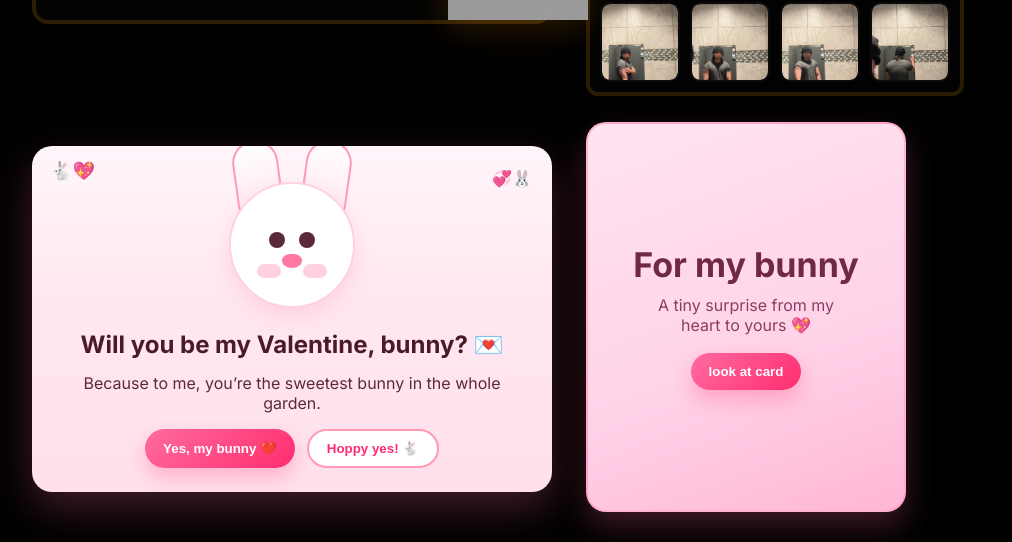
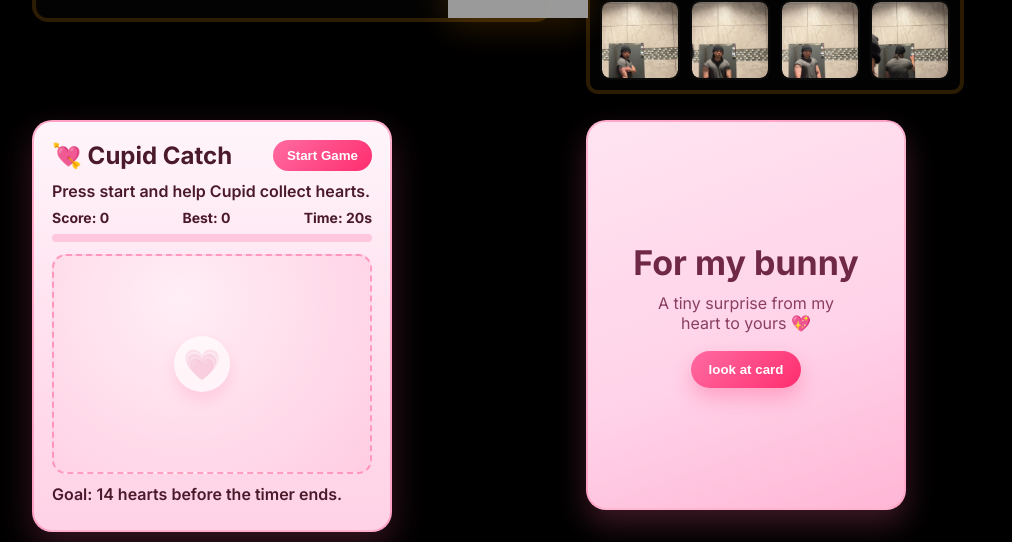
Before and after one commit to shengh318/forget_list, a Next.js app: page / in a window 1280 px wide. Shown: the part 255-797 px from the top of the page, without its empty margins (0-1012 px from the left). Built offline with nearby package versions, Linux system fonts and the light colour scheme; grey boxes are pictures that could not be loaded.

Commit message:
Add interactive Cupid Catch valentine mini-game

```diff
--- /dev/null
+++ b/src/app/components/ValentineGame.tsx
@@ -0,0 +1,108 @@
+"use client";
+
+import { useEffect, useMemo, useState } from "react";
+
+type Position = { x: number; y: number };
+
+const BOARD_WIDTH = 320;
+const BOARD_HEIGHT = 220;
+const TARGET_SIZE = 56;
+const GAME_SECONDS = 20;
+
+function randomPosition(): Position {
+  return {
+    x: Math.floor(Math.random() * (BOARD_WIDTH - TARGET_SIZE)),
+    y: Math.floor(Math.random() * (BOARD_HEIGHT - TARGET_SIZE)),
+  };
+}
+
+export default function ValentineGame() {
+  const [running, setRunning] = useState(false);
+  const [timeLeft, setTimeLeft] = useState(GAME_SECONDS);
+  const [score, setScore] = useState(0);
+  const [bestScore, setBestScore] = useState(0);
+  const [position, setPosition] = useState<Position>({ x: 120, y: 80 });
+
+  const goal = 14;
+  const won = !running && score >= goal;
+
+  useEffect(() => {
+    if (!running) return;
+
+    const interval = setInterval(() => {
+      setTimeLeft((prev) => {
+        if (prev <= 1) {
+          setRunning(false);
+          return 0;
+        }
+        return prev - 1;
+      });
+    }, 1000);
+
+    return () => clearInterval(interval);
+  }, [running]);
+
+  const feedback = useMemo(() => {
+    if (running) return "Catch as many hearts as you can!";
+    if (won) return "You won! Cupid approves this romance 💘";
+    if (score > 0) return "Time's up! Try again and beat your score.";
+    return "Press start and help Cupid collect hearts.";
+  }, [running, score, won]);
+
+  const startGame = () => {
+    setRunning(true);
+    setScore(0);
+    setTimeLeft(GAME_SECONDS);
+    setPosition(randomPosition());
+  };
+
+  const collectHeart = () => {
+    if (!running) return;
+    setScore((prev) => {
+      const next = prev + 1;
+      setBestScore((best) => Math.max(best, next));
+      return next;
+    });
+    setPosition(randomPosition());
+  };
+
+  const percent = Math.min(100, Math.round((score / goal) * 100));
+
+  return (
+    <section className="val-game" aria-label="Cupid Catch mini game">
+      <div className="val-game-header">
+        <h3>💘 Cupid Catch</h3>
+        <button className="val-game-btn" onClick={startGame}>
+          {running ? "Restart" : "Start Game"}
+        </button>
+      </div>
+
+      <p className="val-game-copy">{feedback}</p>
+
+      <div className="val-game-stats">
+        <span>Score: {score}</span>
+        <span>Best: {bestScore}</span>
+        <span>Time: {timeLeft}s</span>
+      </div>
+
+      <div className="val-game-bar" aria-hidden>
+        <div className="val-game-fill" style={{ width: `${percent}%` }} />
+      </div>
+
+      <div className="val-game-board" role="group" aria-label="Tap the moving heart target">
+        <button
+          type="button"
+          className="val-game-heart"
+          onClick={collectHeart}
+          style={{ transform: `translate(${position.x}px, ${position.y}px)` }}
+          aria-label="Catch heart"
+          disabled={!running}
+        >
+          💗
+        </button>
+      </div>
+
+      <p className="val-game-goal">Goal: 14 hearts before the timer ends.</p>
+    </section>
+  );
+}
--- a/src/app/globals.css
+++ b/src/app/globals.css
@@ -456,3 +456,93 @@ body {
 /* Single-border gallery: header inside component and grid without its own border */
 .gallery { border: 4px solid rgba(var(--accent-rgb),0.16); padding:10px; border-radius:12px; background: linear-gradient(180deg, rgba(255,255,255,0.01), rgba(255,255,255,0.006)); }
 .thumb-grid { padding:0; border: none; background: transparent; gap:10px; width: max-content; max-height: calc(80px * 3 + 10px * 2); overflow-y: scroll; overflow-x: hidden; }
+
+
+.val-game {
+  width: min(360px, 100%);
+  border-radius: 20px;
+  padding: 18px;
+  background: linear-gradient(180deg, #fff5fb, #ffdceb 65%, #ffd2e6);
+  border: 2px solid rgba(255, 128, 173, 0.6);
+  box-shadow: 0 14px 34px rgba(255, 90, 150, 0.22);
+  color: #4a1a2a;
+}
+
+.val-game-header {
+  display: flex;
+  justify-content: space-between;
+  align-items: center;
+  gap: 10px;
+}
+
+.val-game-header h3 {
+  margin: 0;
+  font-size: 24px;
+}
+
+.val-game-btn {
+  border: none;
+  border-radius: 999px;
+  padding: 8px 14px;
+  cursor: pointer;
+  font-weight: 700;
+  color: white;
+  background: linear-gradient(135deg, #ff6ba1, #ff2d6f);
+}
+
+.val-game-copy,
+.val-game-goal {
+  margin: 10px 0 8px;
+  font-weight: 600;
+}
+
+.val-game-stats {
+  display: flex;
+  justify-content: space-between;
+  font-weight: 700;
+  font-size: 14px;
+  margin-bottom: 8px;
+}
+
+.val-game-bar {
+  height: 8px;
+  border-radius: 999px;
+  background: rgba(255, 93, 152, 0.25);
+  overflow: hidden;
+}
+
+.val-game-fill {
+  height: 100%;
+  background: linear-gradient(90deg, #ff4f91, #ff1d68);
+  transition: width 180ms ease;
+}
+
+.val-game-board {
+  position: relative;
+  width: 320px;
+  max-width: 100%;
+  height: 220px;
+  margin: 12px auto 6px;
+  border-radius: 14px;
+  background: radial-gradient(circle at 40% 20%, #ffeef5, #ffcde2);
+  border: 2px dashed rgba(255, 101, 154, 0.55);
+  overflow: hidden;
+}
+
+.val-game-heart {
+  position: absolute;
+  width: 56px;
+  height: 56px;
+  border-radius: 999px;
+  border: none;
+  font-size: 30px;
+  cursor: pointer;
+  background: white;
+  box-shadow: 0 8px 16px rgba(255, 45, 111, 0.2);
+  transition: transform 140ms ease;
+}
+
+.val-game-heart:disabled {
+  opacity: 0.65;
+  cursor: not-allowed;
+}
--- a/src/app/page.tsx
+++ b/src/app/page.tsx
@@ -1,6 +1,6 @@
 import Image from "next/image";
 import Gallery from "./components/Gallery";
-import Valentine from "./components/Valentine";
+import ValentineGame from "./components/ValentineGame";
 import Flower from "./components/Flower";
 import { readdir } from "fs/promises";
 import path from "path";
@@ -50,7 +50,7 @@ export default async function Home() {
         </div>
 
         <div className="grid-valentine-ask">
-          <Valentine />
+          <ValentineGame />
         </div>
 
         <div className="grid-valentine-card">
```
